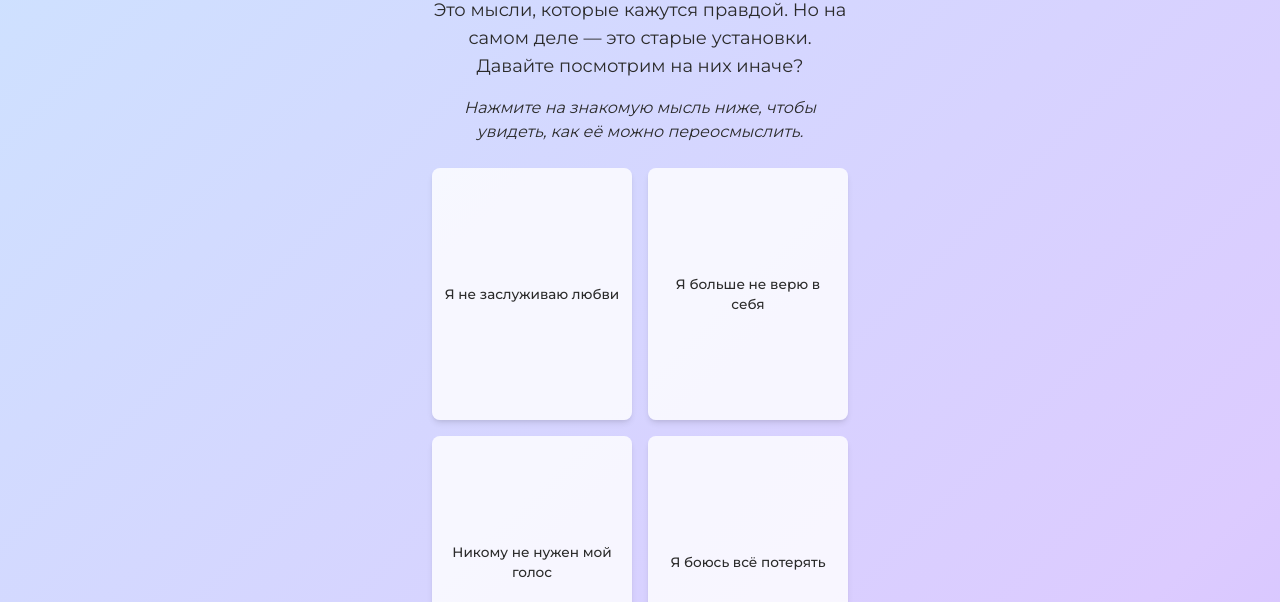
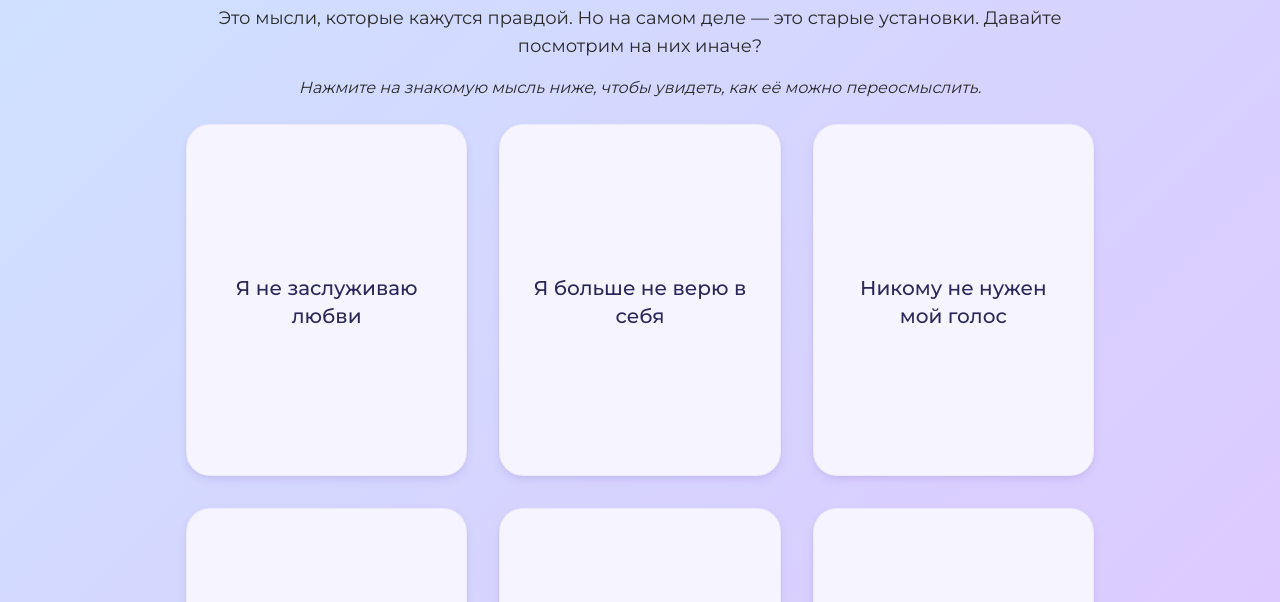
Before and after one commit to rickytickytavylm/emotionSafe, a plain HTML site: page index.html in a window 1280 px wide. Shown: the part 198-800 px from the top of the page. Drawn offline with nearby package versions, Linux system fonts and the light colour scheme.

Commit message:
размеры шрифтов фикс 2

```diff
--- a/app.js
+++ b/app.js
@@ -186,9 +186,9 @@ document.addEventListener('DOMContentLoaded', function() {
         for (let i = startIndex; i < endIndex; i++) {
             const item = thoughtsAndResponses[i];
 
-            // Create card container for 3D perspective
+            // Create card container with animation
             const cardContainer = document.createElement('div');
-            cardContainer.className = 'card-container';
+            cardContainer.className = 'card-container animate-fade-in';
 
             // Create the flippable card
             const card = document.createElement('div');
--- a/index.html
+++ b/index.html
@@ -70,17 +70,25 @@
                 perspective: 1000px;
                 width: 100%;
                 height: 100%;
-                min-height: 240px;
-                margin-bottom: 0.75rem;
+                min-height: 320px;
+                margin-bottom: 2rem;
+                transition: all 0.25s ease;
             }
             .thought-card {
                 position: relative;
                 width: 100%;
                 height: 100%;
-                min-height: 240px;
-                transition: transform 0.6s;
+                min-height: 320px;
+                transition: transform 0.6s, box-shadow 0.25s, transform 0.25s;
                 transform-style: preserve-3d;
                 cursor: pointer;
+            }
+            .thought-card:hover {
+                box-shadow: 0 10px 15px -3px rgba(120, 90, 180, 0.2), 0 4px 6px -2px rgba(120, 90, 180, 0.1);
+                transform: translateY(-3px) rotateY(0deg);
+            }
+            .thought-card.flipped:hover {
+                transform: translateY(-3px) rotateY(180deg);
             }
             .thought-card.flipped {
                 transform: rotateY(180deg);
@@ -91,8 +99,8 @@
                 height: 100%;
                 -webkit-backface-visibility: hidden;
                 backface-visibility: hidden;
-                border-radius: 0.5rem;
-                padding: 0.75rem;
+                border-radius: 24px;
+                padding: 28px 28px 24px;
                 display: flex;
                 flex-direction: column;
                 justify-content: center;
@@ -101,26 +109,27 @@
                 overflow-y: auto;
                 scrollbar-width: none; /* Firefox */
                 -ms-overflow-style: none; /* IE and Edge */
+                box-shadow: 0 4px 10px -1px rgba(120, 90, 180, 0.15), 0 2px 4px -1px rgba(120, 90, 180, 0.08);
+                border: 1px solid rgba(120, 90, 180, 0.07);
             }
             .card-front::-webkit-scrollbar, .card-back::-webkit-scrollbar {
                 display: none; /* Chrome, Safari, Opera */
             }
             .card-front {
-                background-color: rgba(255, 255, 255, 0.8);
-                color: #2B2B2B;
-                box-shadow: 0 4px 6px -1px rgba(0, 0, 0, 0.1), 0 2px 4px -1px rgba(0, 0, 0, 0.06);
-                font-size: 0.85rem;
+                background-color: #F6F5FF;
+                color: #2C275A;
+                transform: rotateY(0deg);
+                font-size: 1.25rem;
                 font-weight: 500;
+                line-height: 1.4;
             }
             .card-back {
-                background-color: rgba(255, 255, 255, 0.9);
-                color: #2B2B2B;
+                background-color: #F5F7FB;
+                color: #2C275A;
                 transform: rotateY(180deg);
                 overflow-y: auto;
-                box-shadow: 0 4px 6px -1px rgba(0, 0, 0, 0.1), 0 2px 4px -1px rgba(0, 0, 0, 0.06);
-                font-size: 0.8rem;
+                font-size: 1.2rem;
                 line-height: 1.5;
-                padding: 1rem;
             }
             .screen-transition {
                 @apply transition-all duration-500 ease-in-out transform;
@@ -141,7 +150,7 @@
     </style>
     <script src="https://telegram.org/js/telegram-web-app.js"></script>
 <body class="bg-gradient-brand min-h-screen font-sans text-text" style="-webkit-touch-callout: none; -webkit-user-select: none; -khtml-user-select: none; -moz-user-select: none; -ms-user-select: none; user-select: none; -webkit-tap-highlight-color: transparent;">
-    <div class="container mx-auto px-4 py-6 max-w-md">
+    <div class="container mx-auto px-4 py-8 max-w-[940px]">
         <!-- Header/Logo Bar -->
         <div class="mb-8 w-full px-4 py-3">
             <div class="flex justify-between items-center">
@@ -162,7 +171,7 @@
                 <p class="text-center text-base italic text-[#2B2B2B]">Нажмите на знакомую мысль ниже, чтобы увидеть, как её можно переосмыслить.</p>
             </div>
 
-            <div id="thoughts-container" class="grid grid-cols-2 gap-4 w-full mb-6">
+            <div id="thoughts-container" class="grid grid-cols-1 md:grid-cols-2 lg:grid-cols-3 gap-8 w-full mb-8 max-w-[940px] mx-auto">
                 <!-- Cards will be inserted here by JavaScript -->
             </div>
 
```
